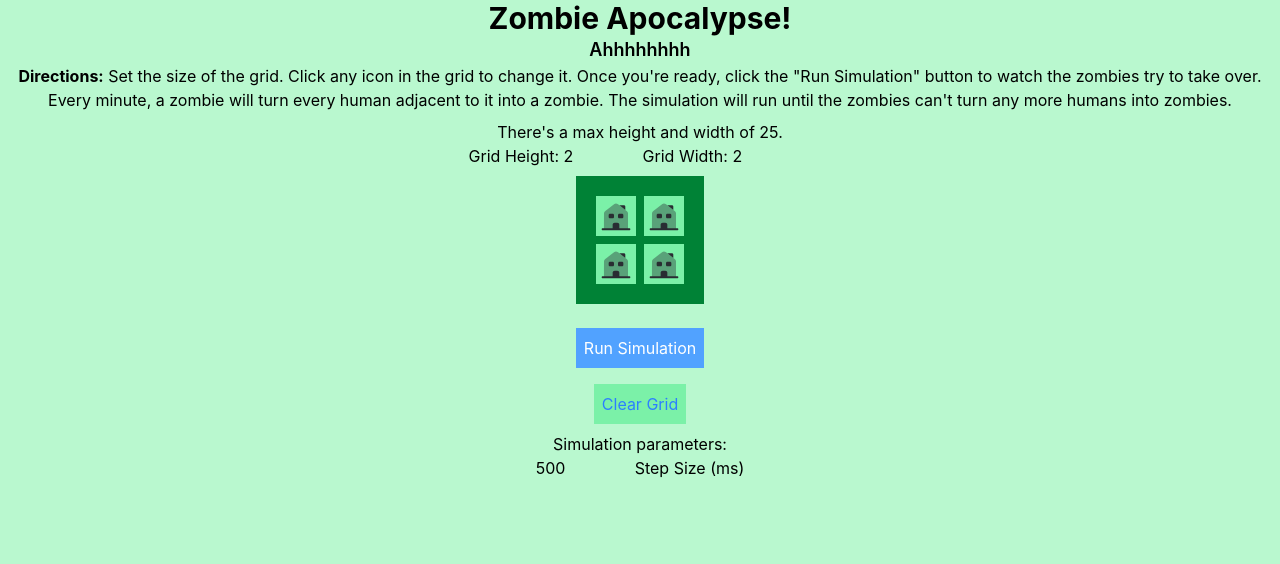
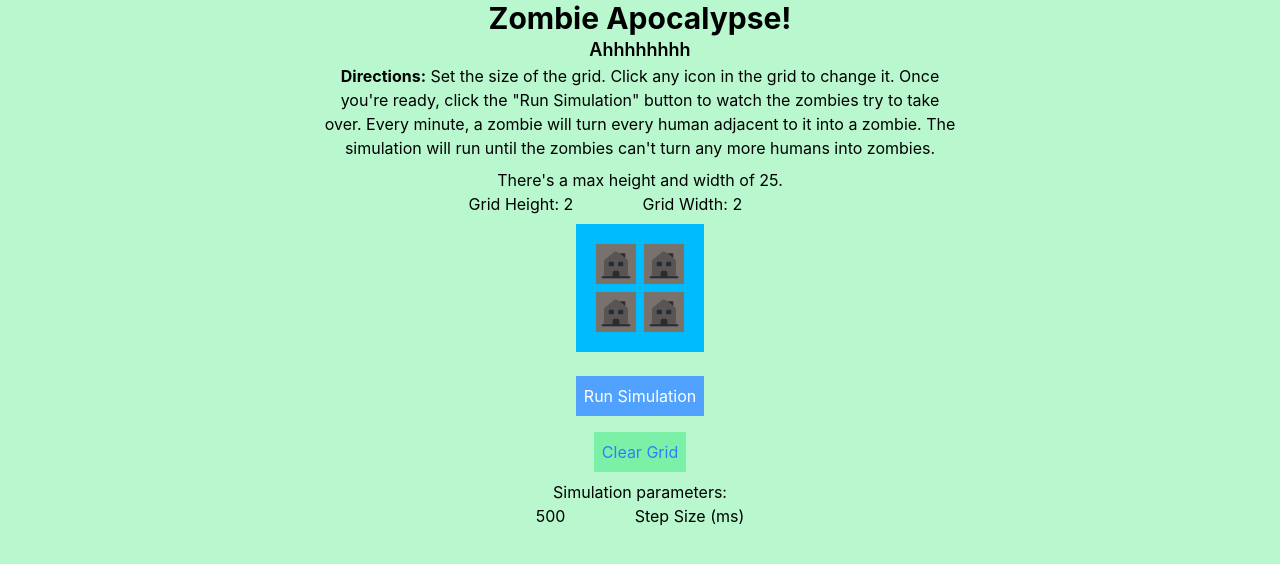
Before and after one commit to MicahLC/cassidoo-2026-10-04, a React (Vite) app: page / in a window 1280 px wide. Shown: the top 564 px of the page. Built offline with nearby package versions, Linux system fonts and the light colour scheme.

Commit message:
Color and width tweaks

```diff
--- a/src/App.tsx
+++ b/src/App.tsx
@@ -39,7 +39,7 @@ function App() {
   <main className="min-h-screen bg-green-200 text-center">
     <h1 className="text-3xl font-bold text-center">Zombie Apocalypse!</h1>
     <h3 className="text-lg font-semibold text-center">Ahhhhhhhh</h3>
-    <h2><b>Directions:</b> Set the size of the grid. Click any icon in the grid to change it. Once you're ready, click the "Run Simulation" button to watch the zombies try to take over. Every minute, a zombie will turn every human adjacent to it into a zombie. The simulation will run until the zombies can't turn any more humans into zombies.</h2>
+    <h2 className="max-w-160 m-auto"><b>Directions:</b> Set the size of the grid. Click any icon in the grid to change it. Once you're ready, click the "Run Simulation" button to watch the zombies try to take over. Every minute, a zombie will turn every human adjacent to it into a zombie. The simulation will run until the zombies can't turn any more humans into zombies.</h2>
     <div className="mt-2">
       <h3>There's a max height and width of {maxSize}.</h3>
       <label htmlFor="height">Grid Height: </label>
@@ -84,12 +84,12 @@ function App() {
       }} />
     </div>
     <div className="inline-grid grid-cols-1 justify-items-center p-2">
-      <table className="inline-grid p-4 bg-green-700">
+      <table className="inline-grid p-4 bg-sky-400">
         {grid.map((row, rowIndex) => {
           return <tr key={rowIndex}>
             {row.map((item, colIndex) => {
               return <td key={colIndex} className="">
-                <button className="bg-green-300 hover:bg-green-400 m-1 p-1" onClick={onClickElement(rowIndex, colIndex)}>
+                <button className="bg-stone-500 hover:bg-green-500 m-1 p-1" onClick={onClickElement(rowIndex, colIndex)}>
                   {gridItemTransform(item)}
                 </button>
                 </td>;
```
